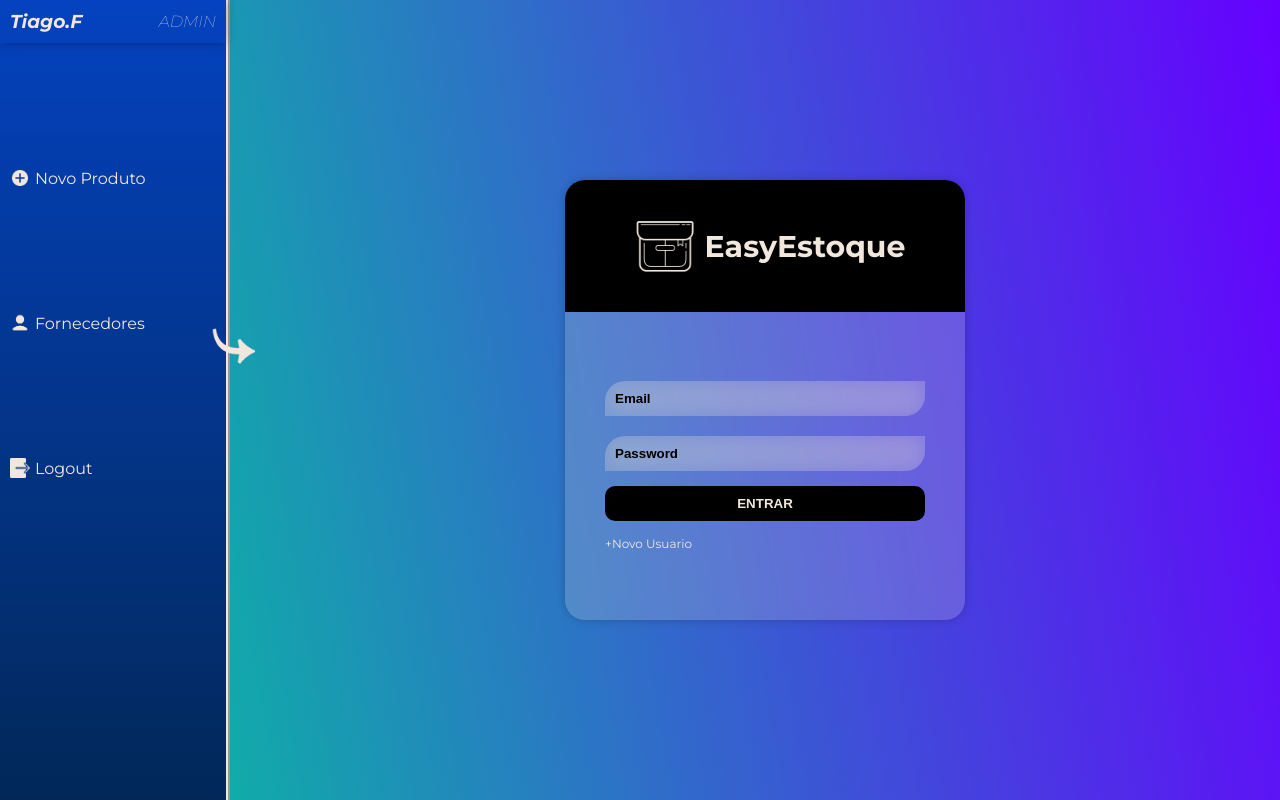
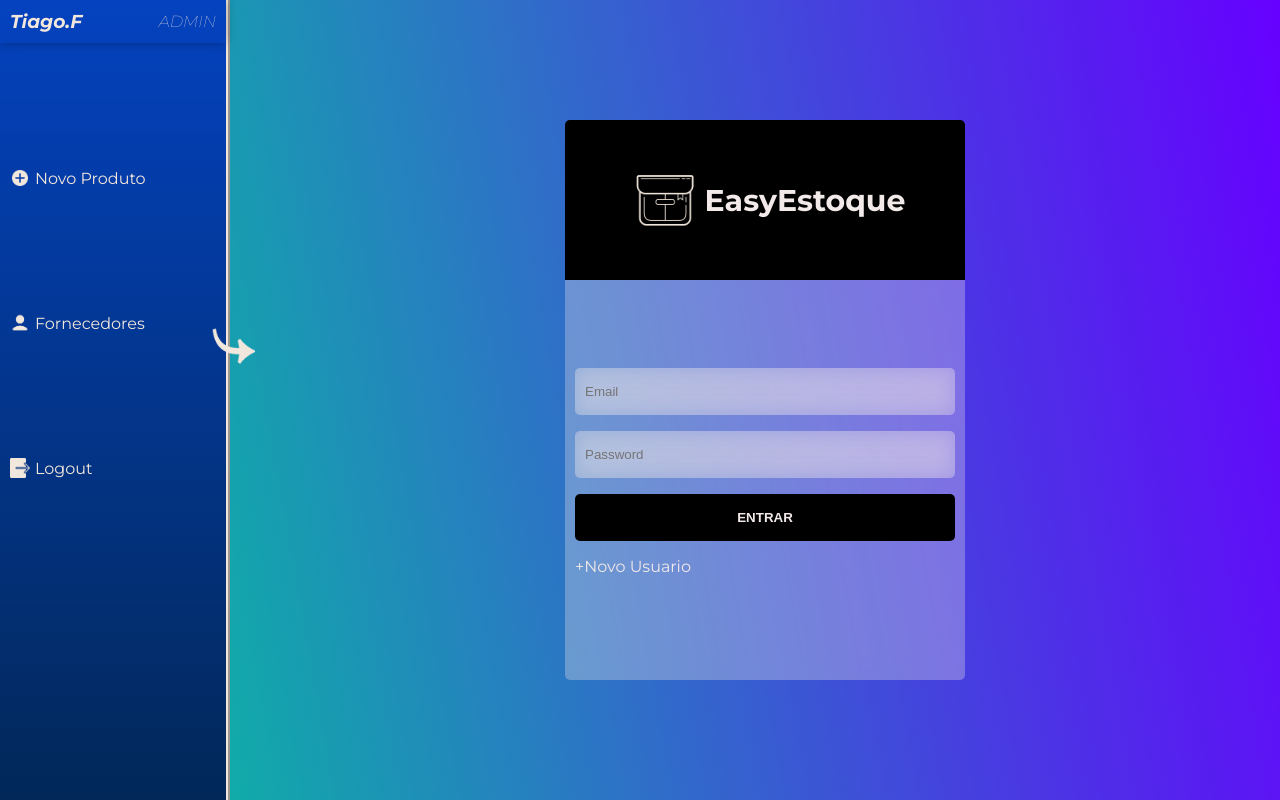
Before and after one commit to FigueiredoTiago/EasyEstoque, a React (Vite) app: page / in a window 1280 px wide. Built offline with nearby package versions, Linux system fonts and the light colour scheme.

Commit message:
ajustes no login

```diff
--- a/src/components/Login/Login.jsx
+++ b/src/components/Login/Login.jsx
@@ -1,3 +1,4 @@
+/* eslint-disable no-unused-vars */
 import "./styles.scss";
 import { useForm } from "react-hook-form";
 import { ToastContainer, toast } from "react-toastify";
@@ -30,11 +31,14 @@ const Login = () => {
 
   return (
     <section className="login-section">
+
       <section className="container login-container">
-        <div className="login-card login">
+
+
         <div className="box">
-            <img src={box} />
+          <img src={box} alt="box" />
           <h1>EasyEstoque</h1>
+
         </div>
 
         <form onSubmit={handleSubmit(onSubmit)} className="login-form">
@@ -43,13 +47,11 @@ const Login = () => {
             {...register("email", { required: true })}
             placeholder="Email"
           />
-
           <input
             type="password"
             {...register("password", { required: true })}
             placeholder="Password"
           />
-
           <button type="submit">ENTRAR</button>
 
           <Link to="/register" className="register-link">
@@ -60,8 +62,9 @@ const Login = () => {
             {errors.email && <Error error="email is required!" />}
             {errors.password && <Error error="password is required!" />}
           </div>
+
         </form>
-        </div>
+
       </section>
 
       <ToastContainer />
--- a/src/components/Login/styles.scss
+++ b/src/components/Login/styles.scss
@@ -1,145 +1,107 @@
 @import "../../sass/grid";
+
 .login-section {
   transition: margin 0.5s ease-in-out;
+  height: 100vh;
 
   .login-container {
-    height: 100vh;
+    height: 100%;
     display: flex;
-    align-items: center;
     justify-content: center;
-
-    .login-card.login {
-      height: 55vh;
-
-      form {
-        gap: .5rem;
-      }
-    }
-
-    .login-card {
-      background-color: #f2e7dc31;
-      box-shadow: 0 0 1rem 0 rgba(0, 0, 0, 0.2);
-      backdrop-filter: blur(1rem);
-      width: 100%;
-      height: 75vh;
-      max-width: 40rem;
-
-      border-radius: 2rem;
-
-      display: flex;
     align-items: center;
     flex-direction: column;
 
     .box {
+      display: flex;
+      flex-direction: row;
+      justify-content: center;
+      align-items: center;
       background-color: #000000;
-        border-radius: 2rem 2rem 0 0;
-        height: 30%;
+      border-radius: 0.5rem 0.5rem 0 0;
       width: 100%;
-        display: flex;
-        align-items: center;
-        justify-content: center;
+      height: 20%;
+      max-width: 40rem;
+
+      h1 {
+        font-size: 3rem;
+        color: #f2e9e9;
+      }
 
       img {
         width: 100%;
         max-width: 8rem;
       }
-
-        h1 {
-          font-size: 3rem;
-          color: #f2e7dc;
-
-          @include device("s") {
-            font-size: 2.4rem;
-          }
-        }
     }
 
     form {
+      background-color: #f2e9e950;
+      backdrop-filter: blur(1rem);
+      border-radius: 0 0 0.5rem 0.5rem;
+      min-height: 50%;
+      max-width: 40rem;
       width: 100%;
-        height: 70%;
+      padding: 1rem;
+
       display: flex;
       flex-direction: column;
+      justify-content: center;
       align-items: center;
-        justify-content: center;
+      gap: 1.6rem;
 
+      input,
       select {
-          border-radius: 2rem 0;
         border: none;
-          padding: 1rem;
-          width: 80%;
-          margin-bottom: 1rem;
-          margin-top: .5rem;
-          background-color: #f2e7dc31;
+        border-radius: 0.5rem;
+        width: 100%;
+        padding: 1.6rem 1rem;
+        background-color: #f2e9e950;
         backdrop-filter: blur(1rem);
-          transition: all 0.5s ease-in-out;
+        transition: all 0.3s ease-in-out;
         outline: none;
-          font-weight: bolder;
-
-          &::placeholder {
-            color: #000;
-          }
 
         &:hover {
-            background-color: #f2e7dc;
-            color: #000;
-          }
-        }
-
-        input {
-          border-radius: 2rem 0;
-          border: none;
-          padding: 1rem;
-          width: 80%;
-          margin-bottom: 1rem;
-          background-color: #f2e7dc31;
-          backdrop-filter: blur(10px);
-          transition: all 0.5s ease-in-out;
-          outline: none;
-          font-weight: bolder;
-          margin-top: .5rem;
-
-          &::placeholder {
-            color: #000;
-          }
-
-          &:hover {
-            background-color: #f2e7dc;
-            color: #000;
-          }
-        }
-
-        .register-link {
-          color: #f2e7dc;
-          font-size: 1.2rem;
-          width: 80%;
-          transition: all 0.5s ease-in-out;
-          cursor: pointer;
-
-          &:hover {
-            color: #000;
+          background-color: #f2e9e9;
+          backdrop-filter: blur(1rem);
+          color: black;
         }
       }
 
       button {
-          border-radius: 1rem;
         border: none;
-          padding: 1rem;
-          width: 80%;
-          margin-bottom: 1rem;
-          background-color: #000;
-          color: #f2e7dc;
-          backdrop-filter: blur(10px);
-          transition: all 0.5s ease-in-out;
-          outline: none;
-          cursor: pointer;
-          font-weight: bolder;
+        border-radius: 0.5rem;
+        padding: 1.6rem;
+        width: 100%;
+        background-color: #000000;
+        backdrop-filter: blur(1rem);
+        transition: all 0.3s ease-in-out;
+        color: #f2e9e9;
+        font-weight: bold;
 
         &:hover {
-            background-color: #f2e7dc;
-            color: #000;
+          outline: none;
+          background-color: #f2e9e9;
+          backdrop-filter: blur(1rem);
+          color: black;
+        }
+      }
+
+      a {
+        width: 100%;
+        text-decoration: none;
+        color: #f2e9e9;
+        font-size: 1.6rem;
+        transition: all 0.3s ease-in-out;
+
+        &:hover {
+          color: black;
+        }
+      }
+
+      .error-box {
+        display: flex;
+        align-items: center;
+        gap: 1rem;
       }
     }
   }
 }
-  }
-}
--- a/src/components/Register/Register.jsx
+++ b/src/components/Register/Register.jsx
@@ -1,3 +1,5 @@
+/* eslint-disable no-unused-vars */
+// import "./styles.scss";
 import { useForm } from "react-hook-form";
 import { ToastContainer, toast } from "react-toastify";
 import "react-toastify/dist/ReactToastify.css";
@@ -7,6 +9,7 @@ import box from "../../assets/icons/box.png";
 import Error from "../../utils/Error";
 
 const Register = () => {
+  // eslint-disable-next-line no-unused-vars
   const {
     register,
     handleSubmit,
@@ -19,19 +22,18 @@ const Register = () => {
   const onSubmit = (data) => {
     console.log(data);
 
-    toast.success("Register successfully");
+    toast.success("Login successfully");
+
+    navigate("/home");
 
     reset();
-
-    navigate("/");
   };
 
   return (
     <section className="login-section">
       <section className="container login-container">
-        <div className="login-card">
         <div className="box">
-            <img src={box} />
+          <img src={box} alt="box" />
           <h1>EasyEstoque</h1>
         </div>
 
@@ -46,7 +48,6 @@ const Register = () => {
             {...register("email", { required: true })}
             placeholder="Email"
           />
-
           <input
             type="password"
             {...register("password", { required: true })}
@@ -54,24 +55,23 @@ const Register = () => {
           />
 
           <select {...register("auth")}>
-              <option value=" "> Selecione </option>
-              <option value="user"> usuario</option>
-              <option value="admin">administrador</option>
+            <option value="administrador">administrador</option>
+            <option value=" usuario"> usuario</option>
           </select>
 
-            <button type="submit">Criar Usuario</button>
+          <button type="submit">CADASTRAR</button>
 
           <Link to="/" className="register-link">
-              ▸Ja tem uma conta?
+            +Fazer Login
           </Link>
 
           <div className="error-box">
-              {errors.name && <Error error="Name is required!" />}
-              {errors.email && <Error error="Email is required!" />}
+            {errors.email && <Error error="email is required!" />}
             {errors.password && <Error error="password is required!" />}
+            {errors.name && <Error error="name is required!" />}
+
           </div>
         </form>
-        </div>
       </section>
 
       <ToastContainer />
```
Also changed, not shown: src/components/Menu/styles.scss (line endings or trailing spaces). Lines whose indentation alone changed are shown as unchanged.
